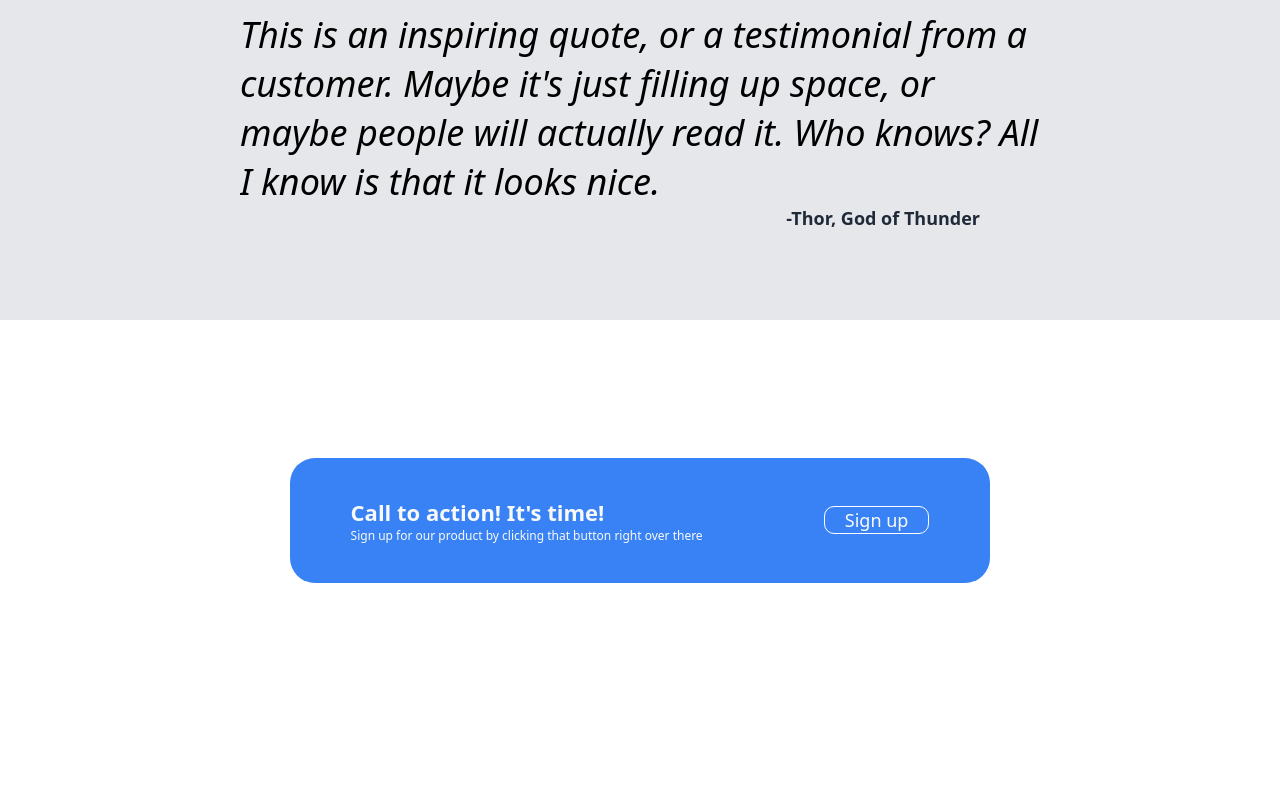
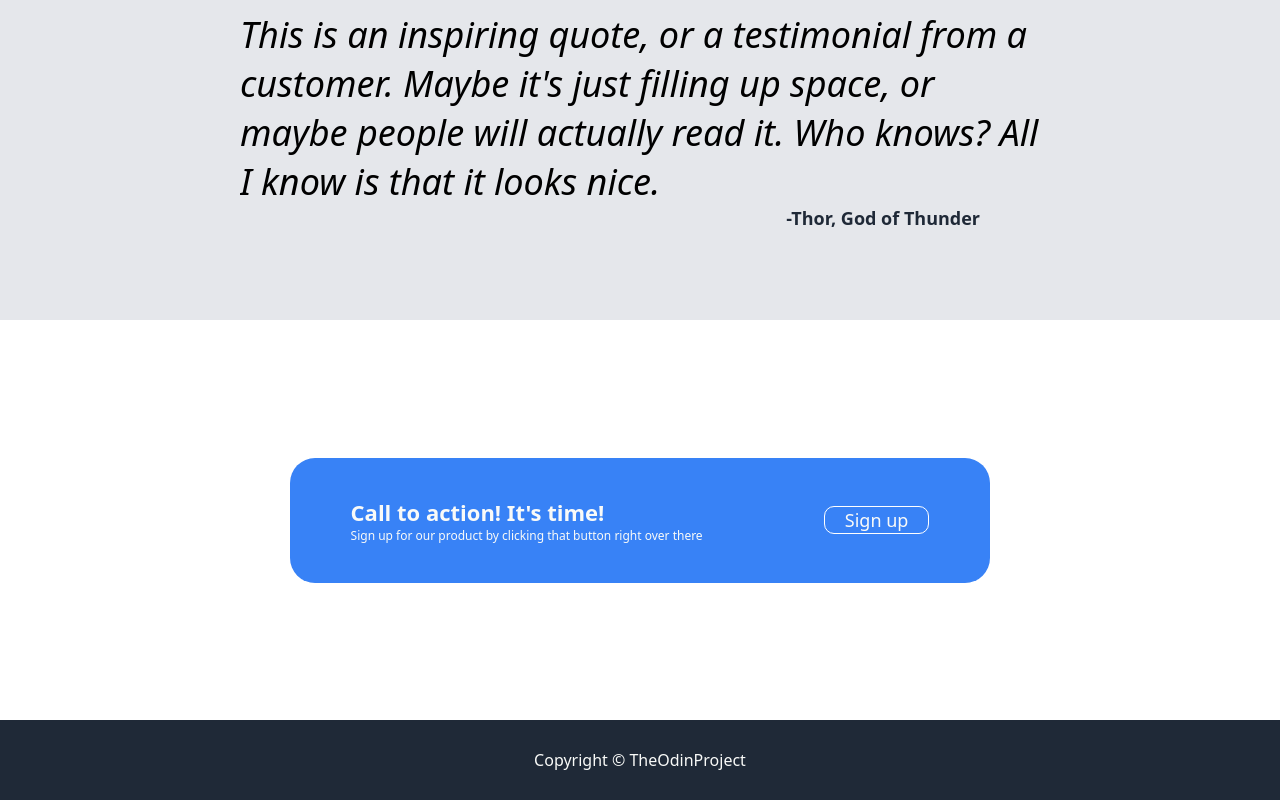
Before and after one commit to Akhante/vigilant-octo-giggle, a plain HTML site: page index.html in a window 1280 px wide. Shown: the part 945-1745 px from the top of the page. Before the commit the page ends 1665 px from the top, so only its background shows below. Drawn offline with Linux system fonts and the light colour scheme.

Commit message:
Finish footer

```diff
--- a/index.html
+++ b/index.html
@@ -80,6 +80,8 @@
         <div class="signup"><button id="signup2">Sign up</button></div>
       </div>
     </div>
-    <div></div>
+    <div class="footer">
+      <div class="text5">Copyright © TheOdinProject</div>
+    </div>
   </body>
 </html>
--- a/style.css
+++ b/style.css
@@ -193,3 +193,17 @@ font-weight: lighter;
     padding-left: 20px;
     padding-right: 20px;
 }
+
+.footer {
+    height: 10vh;
+    width: 100%;
+    display: flex;
+    background-color: #1F2937;
+    justify-content: center;
+    align-items: center;
+}
+
+.text5 {
+color: #F9FAF8;
+font-weight: lighter;
+}
```
